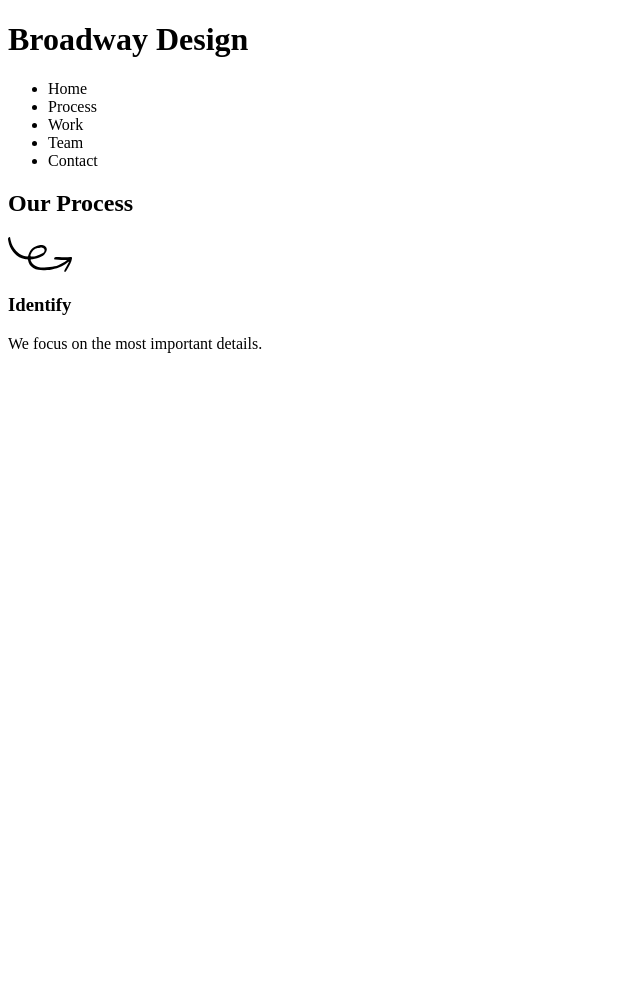
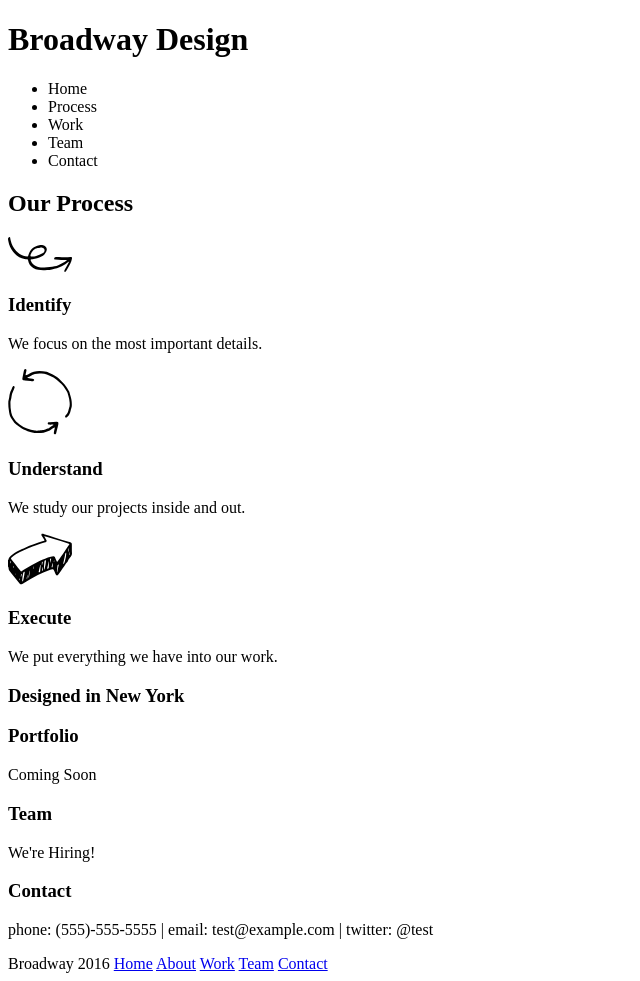
Before and after one commit to mikeisfake/broadway, a plain HTML site: page index.html in a window 1280 px wide. Shown: the whole page, without its empty margins (0-640 px from the left). Before the commit the page ends 800 px from the top, so only its background shows below. Drawn offline with Linux system fonts and the light colour scheme.

Commit message:
complete HTML content

```diff
--- a/index.html
+++ b/index.html
@@ -23,7 +23,27 @@
       <img src="resources/images/identify.svg" alt="squiggle arrow">
       <h3>Identify</h3>
       <p>We focus on the most important details.</p>
+
+      <img src="resources/images/understand.svg" alt="recycle arrows">
+      <h3>Understand</h3>
+      <p>We study our projects inside and out.</p>
+
+      <img src="resources/images/execute.svg" alt="an arrow">
+      <h3>Execute</h3>
+      <p>We put everything we have into our work.</p>
     </div>
+
+    <div class="info">
+      <h3 class="design">Designed in New York</h3>
+      <h3>Portfolio</h3>
+      <p>Coming Soon</p>
+      <h3>Team</h3>
+      <p>We're Hiring!</p>
+      <h3>Contact</h3>
+      <p>phone: (555)-555-5555 | email: test@example.com | twitter: @test</p>
+    </div>
+
+    <footer>Broadway 2016 <a href="#">Home</a>  <a href="#">About</a>  <a href="#">Work</a>  <a href="#">Team</a>  <a href="#">Contact</a>  </footer>
 
 
   </body>
```
